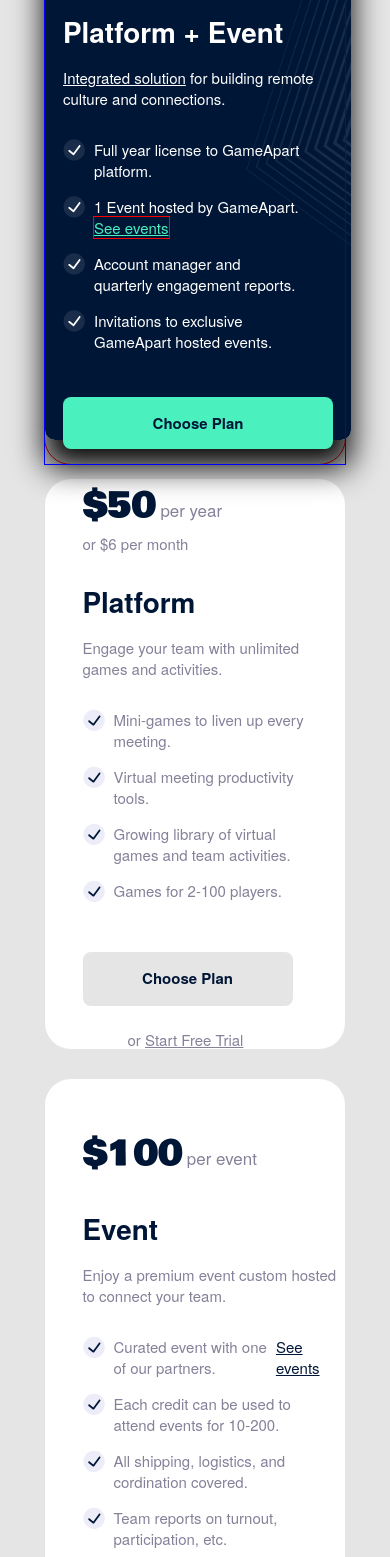
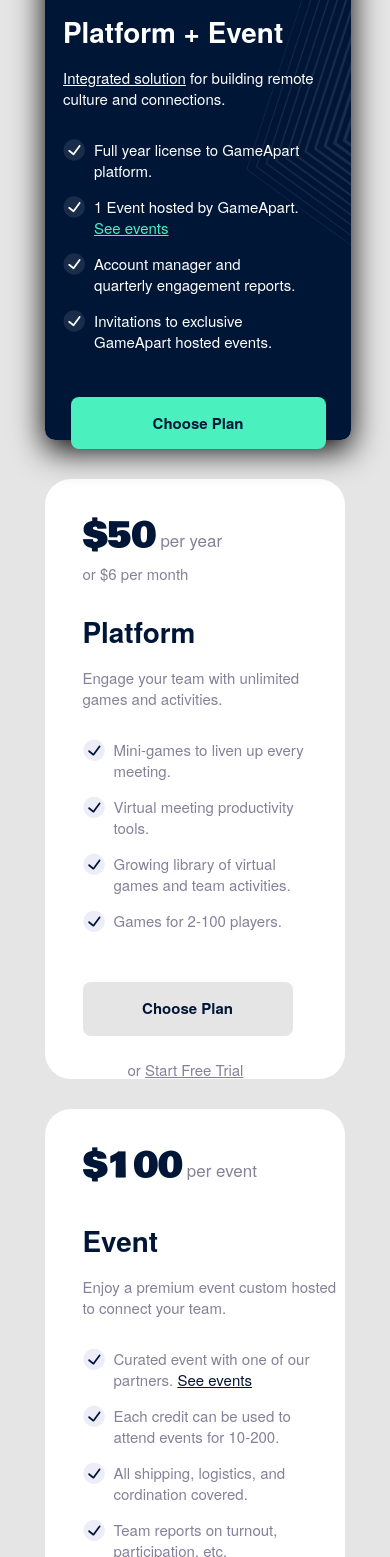
Before and after one commit to bitsofprocess/refactored_pricing, a plain HTML site: page index.html in a window 390 px wide. Shown: the part 443-2000 px from the top of the page. Drawn offline with Linux system fonts and the light colour scheme; a web font is replaced by a local one.

Commit message:
adjusted padding & margins for mobile view

```diff
--- a/index.html
+++ b/index.html
@@ -57,7 +57,7 @@
                     <div class="features">
                         <ul class="white">
                             <li>Full year license to GameApart platform.</li>
-                            <li><div id="text-link">1 Event hosted by GameApart. <a href="#" id="event-link">See events</a></div></li>
+                            <li><div>1 Event hosted by GameApart. <a href="#" id="event-link">See events</a></div></li>
                             <li>Account manager and quarterly engagement reports.</li>
                             <li>Invitations to exclusive GameApart hosted events.</li>
                         </ul>
@@ -79,7 +79,7 @@
                     </div>
                     <div class="features">
                         <ul>
-                            <li>Curated event with one of our partners. <a href="#" id="partner-link">See events</a></li>
+                            <li><div>Curated event with one of our partners. <a href="#" id="partner-link">See events</a></div></li>
                             <li>Each credit can be used to attend events for 10-200.</li>
                             <li>All shipping, logistics, and cordination covered.</li>
                             <li>Team reports on turnout, participation, etc.</li>
--- a/style.css
+++ b/style.css
@@ -134,12 +134,9 @@ h2 {
 }
 #event-link {
     color: var(--teal);
-    margin: 0rem 0rem;
-    outline: 1px solid red;
 }
 #partner-link {
     color: var(--dkblue);
-    margin: 0rem 0rem;
 }
 .features .btn {
     background-color: var(--ltgray);
@@ -184,7 +181,7 @@ h2 {
 }
 .popular-btn {
     background-color: var(--teal);
-    width: 11rem;
+    width: 10rem;
     height: 1.5rem;
     padding: 1rem 3.5rem;
     border-radius: 8px;
@@ -193,7 +190,7 @@ h2 {
     text-decoration: none;
     display: inline-block;
     text-align: center;
-    margin: 0rem 3rem 0rem 0rem;
+    margin: 0rem 3rem 0rem 0.5rem;
 }
 
 @media (max-width: 960px) {
@@ -203,7 +200,6 @@ h2 {
     .pricing-table-container {
         max-width: 20rem;
         justify-content: center;
-        outline: 1px solid blue;
         margin: 10% auto;
     }
     .pricing-table {
@@ -212,20 +208,22 @@ h2 {
         z-index: -1;
         flex-direction: column;
         max-width: 20rem;
-        outline: 1px solid red;
     }
       .pricing-table > * {
         flex-basis: 100%;
-        /* max-width: 20rem; */
       }
       .platform-card {
-          margin-top: 40rem;
+        margin-top: 40rem;
+        padding-top: 2rem;
       }
     .popular-card {
         position: absolute;
         margin-top: 4rem;
+        box-shadow: 0px 10px 32px 0px;
     }
     .event-card {
         display: absolute;
+        padding-top: 2rem;
+        max-height: 36rem;
     }
 }
```
